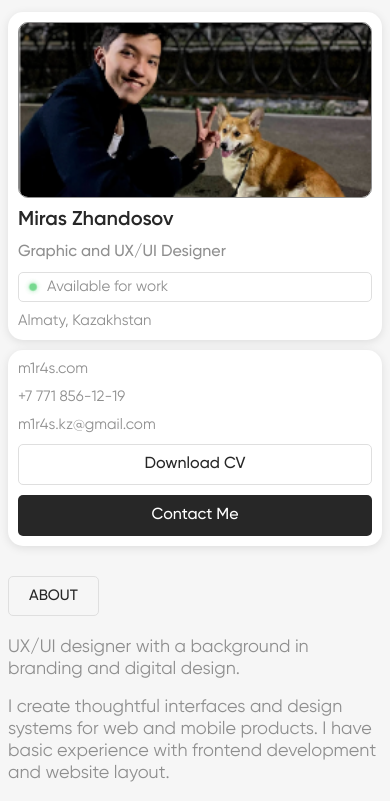
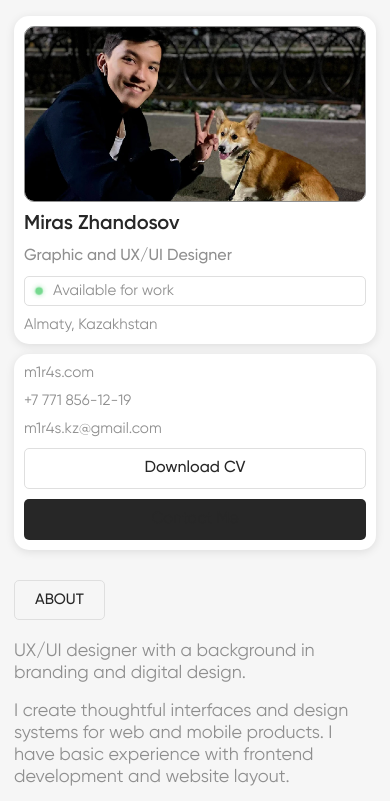
Before and after one commit to m1r4ss/my-portfolio, a Next.js app: page / in a window 390 px wide. Shown: the top 801 px of the page. Built offline with nearby package versions, Linux system fonts and the light colour scheme.

Commit message:
Responsive changes, Adaptive, Photo

```diff
--- a/src/app/globals.css
+++ b/src/app/globals.css
@@ -59,6 +59,14 @@ a {
   text-decoration: none;
 }
 
+a[x-apple-data-detectors],
+a[href^="tel"],
+a[href^="mailto"] {
+  color: inherit !important;
+  text-decoration: none !important;
+  font: inherit !important;
+}
+
 button {
   font-family: inherit;
 }
--- a/src/app/layout.tsx
+++ b/src/app/layout.tsx
@@ -5,6 +5,11 @@ import "./globals.css";
 export const metadata: Metadata = {
   title: "My Portfolio",
   description: "MIrasz Zhandosov. UX/UI Designer based in Almaty.",
+  formatDetection: {
+    email: false,
+    address: false,
+    telephone: false,
+  },
   icons: {
     icon: "https://framerusercontent.com/images/Uv0nZqIXdSQq9LuQMqh4JWueM.png",
   },
--- a/src/app/page.module.css
+++ b/src/app/page.module.css
@@ -645,7 +645,7 @@
 
 @media (max-width: 720px) {
   .layout {
-    padding: 12px 8px 40px;
+    padding: 16px 14px 44px;
   }
 
   .sidebar {
--- a/src/app/page.tsx
+++ b/src/app/page.tsx
@@ -27,6 +27,7 @@ const images = {
   reshapeProject: "/assets/portfolio/reshapeProject.webp",
   realTalkProject: "/assets/portfolio/realTalkProject.webp",
   italianMafiaProject: "/assets/portfolio/ItalianMafiaProject.webp",
+  illumeProject: "/assets/portfolio/illumeProject.jpg",
 };
 
 const skills = [
@@ -107,7 +108,8 @@ const projects = [
     title: "Ilumee",
     description:
       "A sleek and responsive landing page designed for modern startups to showcase their products effectively.",
-    type: "phone",
+    type: "image",
+    image: images.illumeProject,
     href: "https://apps.apple.com/us/app/ilumee/id6747663814",
   },
   {
@@ -192,7 +194,7 @@ export default function Home() {
         <aside className={styles.sidebar}>
           <div className={`${styles.card} ${styles.stickyCard}`}>
             <div className={styles.photo}>
-              <img src="/assets/portfolio/profile.png" alt="Miras Zhandosov" />
+              <img src="/assets/portfolio/me.png" alt="Miras Zhandosov" />
             </div>
             <div className={styles.name}>Miras Zhandosov</div>
             <div className={styles.title}>Graphic and UX/UI Designer</div>
```
Also changed, not shown: public/assets/portfolio/illumeProject.jpg (added), public/assets/portfolio/me.png (added).
